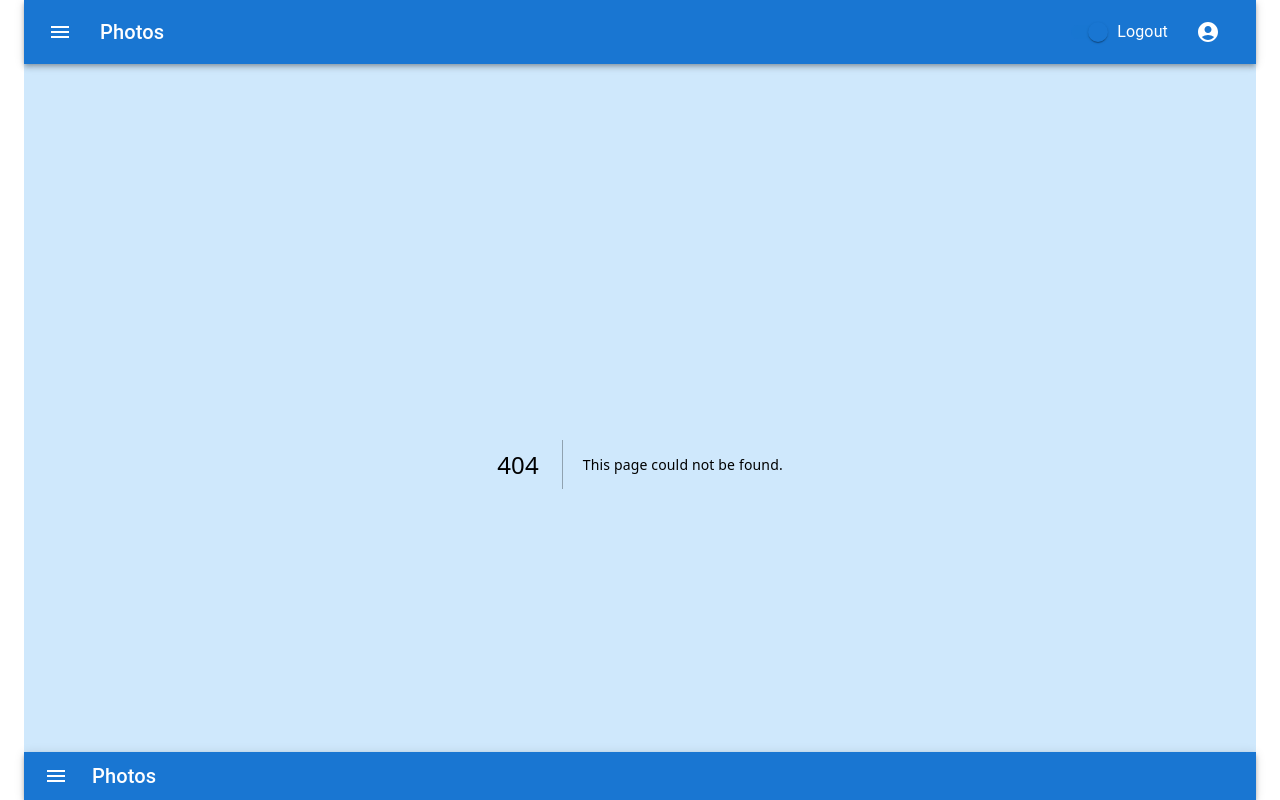
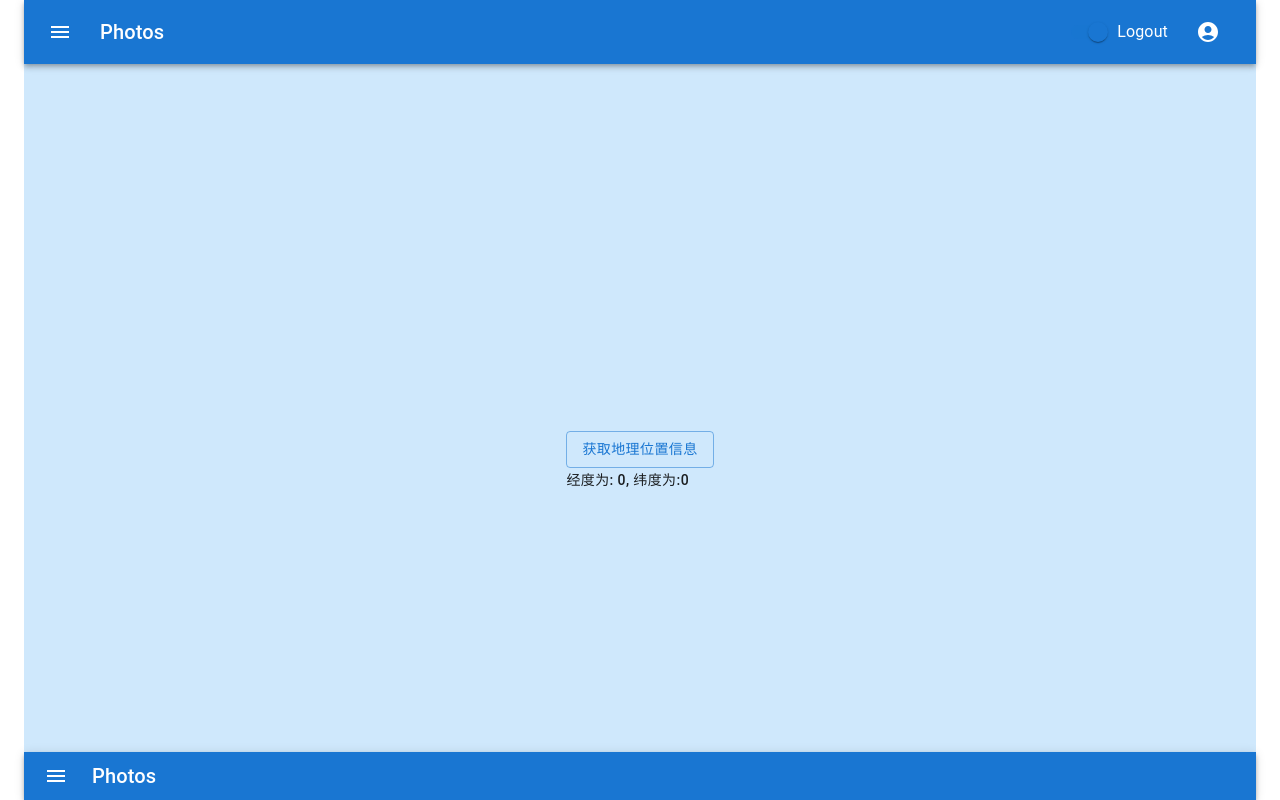
Before and after one commit to CrossEvol/nextjs-mui-mine-starter, a Next.js app: page /geo in a window 1280 px wide. Before the commit this address had no page. Built offline with nearby package versions, Linux system fonts and the light colour scheme.

Commit message:
1.0.11 Test the navigator.geoLocation.

```diff
--- /dev/null
+++ b/app/api/geo/route.tsx
@@ -0,0 +1,8 @@
+import { NextRequest, NextResponse } from 'next/server'
+
+export async function GET(request: NextRequest) {
+    const searchParams  =  request.nextUrl.searchParams
+    const latitude = searchParams.get('lat')
+    const longitude = searchParams.get('log')
+    return NextResponse.json({latitude,longitude})
+}
--- /dev/null
+++ b/app/geo/layout.tsx
@@ -0,0 +1,12 @@
+import { ChildrenProps } from '@/types/ChildrenProps'
+import React from 'react'
+
+const Layout = ({ children }: ChildrenProps) => {
+    return (
+        <div className='flex justify-center h-screen items-center'>
+            {children}
+        </div>
+    )
+}
+
+export default Layout
--- /dev/null
+++ b/app/geo/page.tsx
@@ -0,0 +1,39 @@
+'use client'
+
+import { sendPosition } from '@/lib/geo'
+import { Button, Stack, Typography } from '@mui/material'
+import React, { useState } from 'react'
+
+const Page = () => {
+    const [latitude, setLatitude] = useState(0.0)
+    const [longitude, setLongitude] = useState(0.0)
+
+    const handleClick = () => {
+        navigator.geolocation.getCurrentPosition(
+            (position) => {
+                const { latitude, longitude } = position.coords
+                console.log(latitude)
+                setLatitude(latitude)
+                console.log(longitude)
+                setLongitude(longitude)
+                sendPosition(latitude, longitude)
+            },
+            (error) => {
+                console.log(error)
+            }
+        )
+    }
+
+    return (
+        <Stack spacing={0} direction={'column'}>
+            <Button variant='outlined' onClick={handleClick}>
+                获取地理位置信息
+            </Button>
+            <Typography variant='button' gutterBottom>
+                经度为: {latitude}, 纬度为:{longitude}
+            </Typography>
+        </Stack>
+    )
+}
+
+export default Page
--- /dev/null
+++ b/lib/geo.ts
@@ -0,0 +1,9 @@
+import { mockApiUrl } from '@/config/url.config'
+import axios from 'axios'
+
+export const sendPosition = async (latitude: number, longitude: number) => {
+    const res = await axios.get(
+        `${mockApiUrl}/geo?lat=${latitude}&log=${longitude}`
+    )
+    return res.data
+}
```
